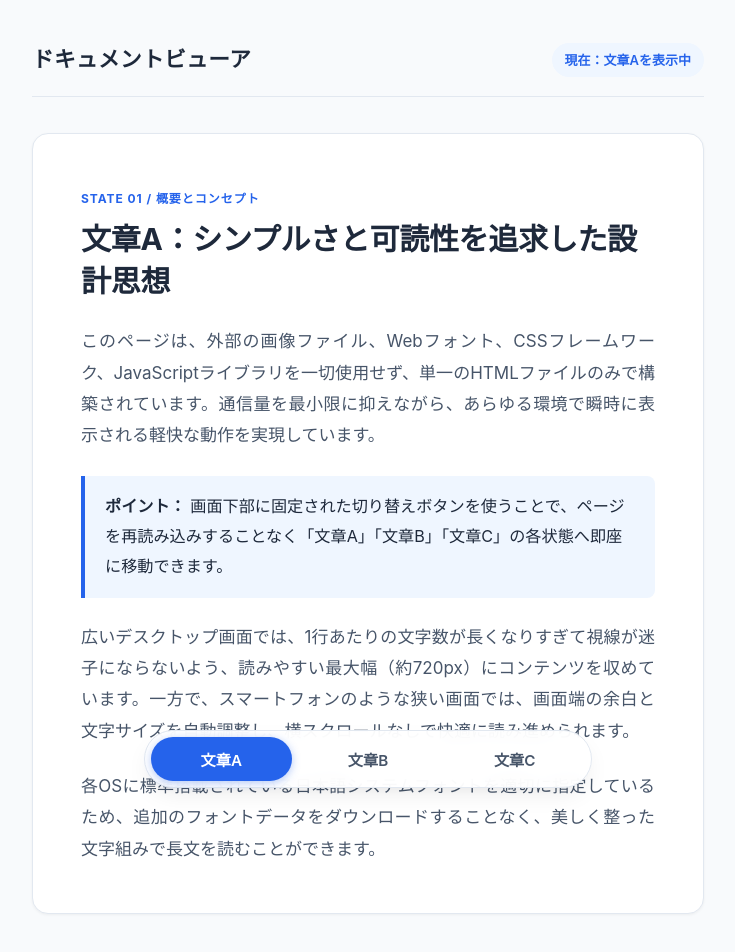
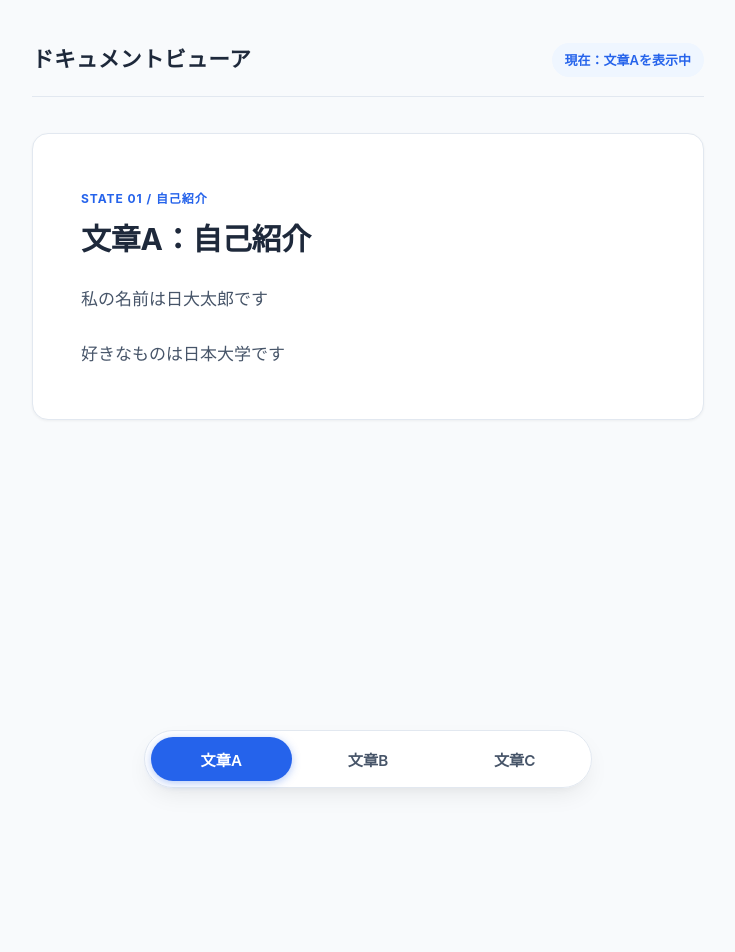
Before and after one commit to Haru0708-art/haru0708-art.github.io, a plain HTML site: page index.html in a window 1280 px wide. Shown: the whole page, without its empty margins (272-1007 px from the left). After the commit the page ends 800 px from the top, so only its background shows below. Drawn offline with Linux system fonts and the light colour scheme.

Commit message:
Update index.html

```diff
--- a/index.html
+++ b/index.html
@@ -268,20 +268,13 @@
     <main id="main-content">
       <!-- 状態1: 文章A（初期表示） -->
       <article id="panel-a" class="article-card" role="tabpanel" aria-labelledby="tab-a">
-        <span class="article-category">State 01 / 概要とコンセプト</span>
-        <h2 class="article-title">文章A：シンプルさと可読性を追求した設計思想</h2>
+        <span class="article-category">State 01 / 自己紹介</span>
+        <h2 class="article-title">文章A：自己紹介</h2>
         <div class="article-body">
+          <p>私の名前は日大太郎です
+                      </p>
           <p>
-            このページは、外部の画像ファイル、Webフォント、CSSフレームワーク、JavaScriptライブラリを一切使用せず、単一のHTMLファイルのみで構築されています。通信量を最小限に抑えながら、あらゆる環境で瞬時に表示される軽快な動作を実現しています。
-          </p>
-          <div class="article-highlight">
-            <strong>ポイント：</strong> 画面下部に固定された切り替えボタンを使うことで、ページを再読み込みすることなく「文章A」「文章B」「文章C」の各状態へ即座に移動できます。
-          </div>
-          <p>
-            広いデスクトップ画面では、1行あたりの文字数が長くなりすぎて視線が迷子にならないよう、読みやすい最大幅（約720px）にコンテンツを収めています。一方で、スマートフォンのような狭い画面では、画面端の余白と文字サイズを自動調整し、横スクロールなしで快適に読み進められます。
-          </p>
-          <p>
-            各OSに標準搭載されている日本語システムフォントを適切に指定しているため、追加のフォントデータをダウンロードすることなく、美しく整った文字組みで長文を読むことができます。
+            好きなものは日本大学です
           </p>
         </div>
       </article>
```
